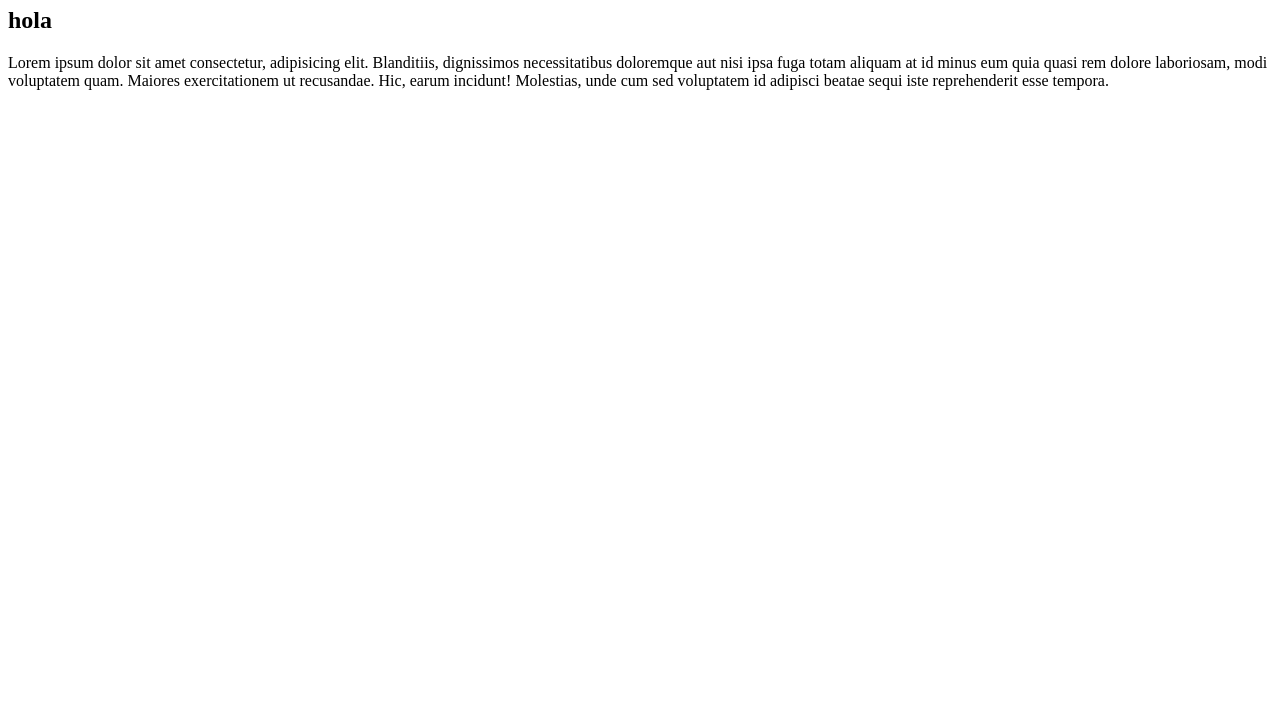
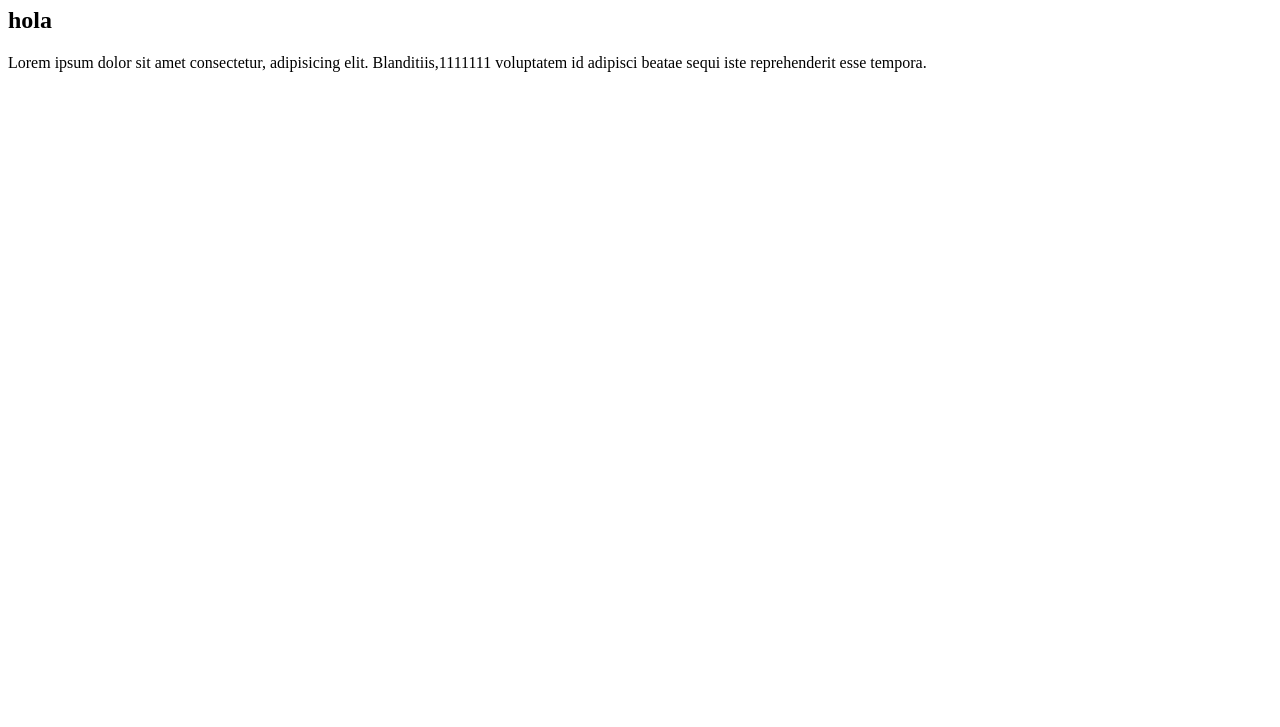
Before and after one commit to almirjgg/git_practices, a plain HTML site: page index.html in a window 1280 px wide. Shown: the part 73-800 px from the top of the page. Drawn offline with Linux system fonts and the light colour scheme.

Commit message:
agregamos 1111 al parrafo

```diff
--- a/index.html
+++ b/index.html
@@ -10,8 +10,7 @@
 <body>
     <h1>primera pagina</h1>
     <h2>hola</h2>
-    <p>Lorem ipsum dolor sit amet consectetur, adipisicing elit. Blanditiis, dignissimos necessitatibus doloremque aut nisi ipsa fuga totam aliquam at id minus eum quia quasi rem dolore laboriosam, modi voluptatem quam. Maiores exercitationem ut recusandae.
-        Hic, earum incidunt! Molestias, unde cum sed voluptatem id adipisci beatae sequi iste reprehenderit esse tempora.</p>
+    <p>Lorem ipsum dolor sit amet consectetur, adipisicing elit. Blanditiis,1111111 voluptatem id adipisci beatae sequi iste reprehenderit esse tempora.</p>
 </body>
 
 </html>
```
